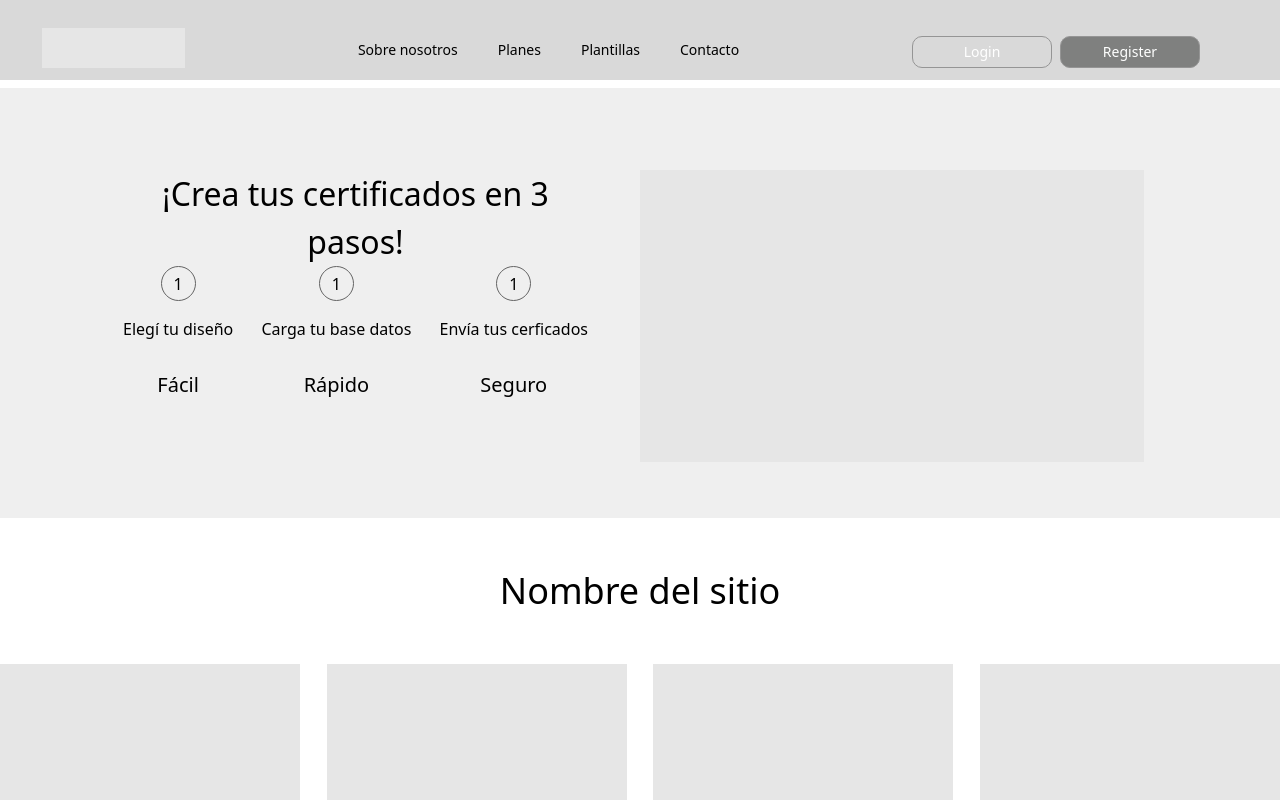
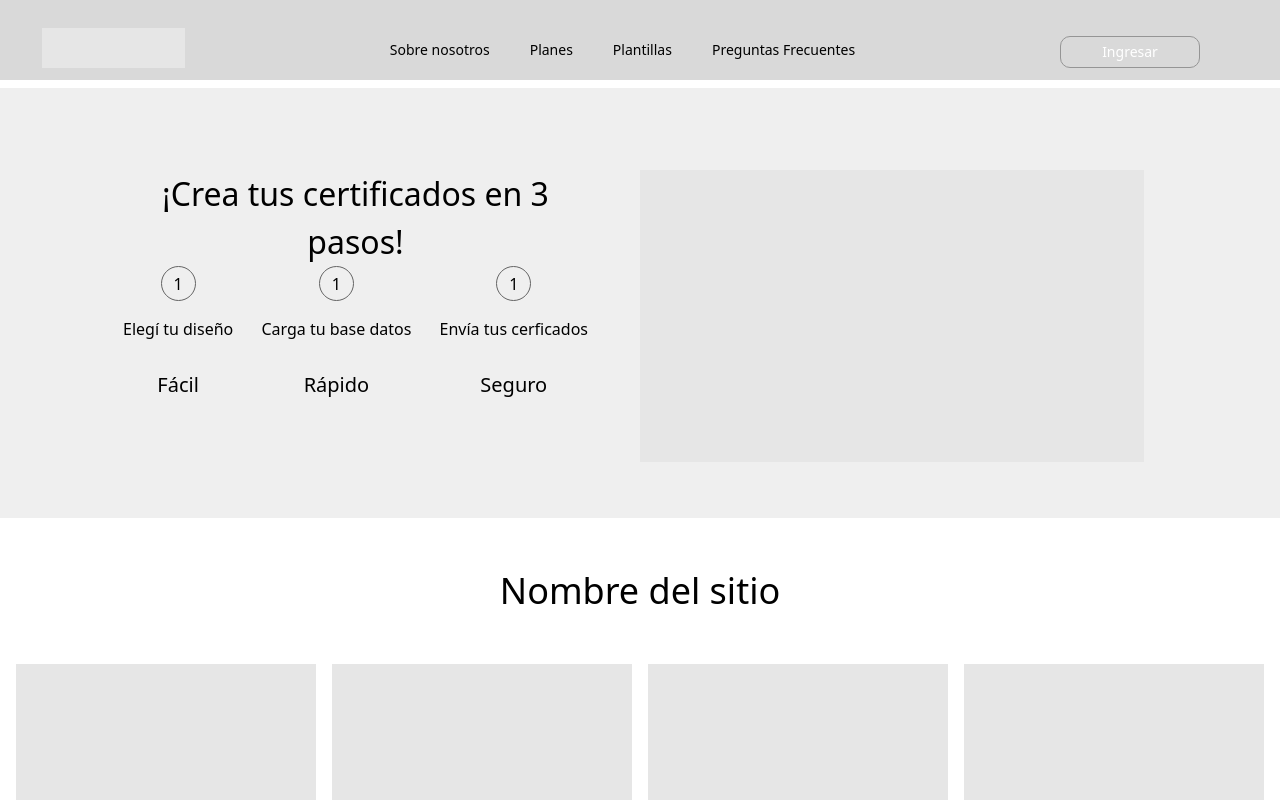
Before and after one commit to No-Country/s9-01-t-php-react, a React (Vite) app in the folder frontend/: page / in a window 1280 px wide. Shown: the top 800 px of the page. Built offline with nearby package versions, Linux system fonts and the light colour scheme; no server answers; sample sign-in values are in the browser's storage.

Commit message:
feat: faq & fix nav

```diff
--- /dev/null
+++ b/frontend/src/components/Layout/LayoutLanding.jsx
@@ -0,0 +1,14 @@
+import Footer from "../Footer/Footer";
+import Navbar from "../Navbar/Navbar";
+
+const LayoutLanding = ({ children }) => {
+  return (
+    <main className="w-full min-h-screen flex flex-col items-center">
+      <Navbar />
+      {children}
+      <Footer />
+    </main>
+  );
+};
+
+export default LayoutLanding;
--- a/frontend/src/components/Navbar/Navbar.jsx
+++ b/frontend/src/components/Navbar/Navbar.jsx
@@ -1,21 +1,43 @@
+import { useSelector } from "react-redux";
 import { Link } from "react-router-dom";
-import { CertificateIcon, HomeIcon, ProfileIcon, StarIcon } from "../Icons/Icons";
 
 const Navbar = () => {
+  const { isAuth } = useSelector(state => state.auth);
   return (
-    <nav className="max-w-[360px] w-full h-10 flex justify-between items-center px-10">
+    <nav className="h-[80px] w-full bg-[#D9D9D9] flex justify-between items-end pb-3 pr-[80px] pl-[42px]">
       <Link to="/">
-        <HomeIcon />
+        <div className="w-[143px] h-10 bg-[#E6E6E6]"></div>
       </Link>
-      <Link to="/dashboard">
-        <CertificateIcon />
-      </Link>
-      <Link>
-        <StarIcon />
-      </Link>
-      <Link to="/profile">
-        <ProfileIcon />
-      </Link>
+      <ul className="flex gap-10 pb-2">
+        <li className="font-normal text-sm left-6">Sobre nosotros</li>
+        <li className="font-normal text-sm left-6">Planes</li>
+        <li className="font-normal text-sm left-6">Plantillas</li>
+        <Link to="/faq">
+          <li className="font-normal text-sm left-6">Preguntas Frecuentes</li>
+        </Link>
+      </ul>
+      <div className="flex gap-2 text-white">
+        {isAuth ? (
+          <Link to="/home">
+            <button className="w-[140px] h-8 border border-[#959595] rounded-[10px] font-normal text-sm leading-6">
+              Ingresar
+            </button>
+          </Link>
+        ) : (
+          <>
+            <Link to="/login">
+              <button className="w-[140px] h-8 border border-[#959595] rounded-[10px] font-normal text-sm leading-6">
+                Login
+              </button>
+            </Link>
+            <Link to="/register">
+              <button className="w-[140px] h-8 bg-[#7F807F] border border-[#959595] rounded-[10px] font-normal text-sm leading-6">
+                Register
+              </button>
+            </Link>
+          </>
+        )}
+      </div>
     </nav>
   );
 };
--- a/frontend/src/components/Topbar/Topbar.jsx
+++ b/frontend/src/components/Topbar/Topbar.jsx
@@ -1,20 +1,32 @@
 import { BiSolidUser } from "react-icons/bi";
+import { FiBell } from "react-icons/fi";
 import { Link } from "react-router-dom";
 
 const Topbar = () => {
   return (
-    <header className="h-[80px] w-full bg-[#D9D9D9] flex justify-between items-center pr-[80px] pl-[42px]">
-      <div className="w-[143px] h-10 bg-[#E6E6E6]"></div>
-      <ul className="flex-1 h-full flex justify-end items-end pb-4 gap-9 pr-[57px]">
+    <nav className="h-[80px] w-full bg-[#D9D9D9] flex justify-between items-end pr-[80px] pl-[42px]">
+      <Link to="/">
+        <div className="w-[143px] h-10 bg-[#E6E6E6] mb-[22px]"></div>
+      </Link>
+      <ul className="flex-1 h-full flex justify-end items-end gap-9 pr-[57px] pb-[13px]">
+        <Link to="/home">
+          <li className="font-medium text-xl left-6 cursor-pointer">Inicio</li>
+        </Link>
         <li className="font-medium text-xl left-6 cursor-pointer">Plantillas</li>
-        <li className="font-medium text-xl left-6 cursor-pointer">Certificados</li>
+        <li className="font-medium text-xl left-6 cursor-pointer">Historial</li>
       </ul>
-      <Link to="/profile">
+      <div className="flex pb-2">
         <div className="w-10 h-10 flex justify-center items-center cursor-pointer">
-          <BiSolidUser className="w-[30px] h-[34px]" />
+          <FiBell className="w-[30px] h-[34px]" />
         </div>
-      </Link>
-    </header>
+
+        <Link to="/profile">
+          <div className="w-10 h-10 flex justify-center items-center cursor-pointer">
+            <BiSolidUser className="w-[30px] h-[34px]" />
+          </div>
+        </Link>
+      </div>
+    </nav>
   );
 };
 
--- /dev/null
+++ b/frontend/src/pages/faq.jsx
@@ -0,0 +1,26 @@
+import LayoutLanding from "../components/Layout/LayoutLanding";
+
+const Faq = () => {
+  return (
+    <LayoutLanding>
+      <section className="w-full">
+        <h1 className="pl-[83px] font-normal text-2xl leading-6 my-[50px]">Frecuentes preguntas</h1>
+        <div className="w-full h-[225px] flex justify-center gap-[97px] mb-[50px]">
+          <div className="w-[263px] h-full bg-[#D9D9D9] rounded-[20px] flex items-center">
+            <p className="font-normal text-2xl leading-6 text-center">
+              Sobre los planes y medios de pago
+            </p>
+          </div>
+          <div className="w-[263px] h-full bg-[#D9D9D9] rounded-[20px] flex items-center justify-center">
+            <p className="font-normal text-2xl leading-6 text-center">Sobre la cuenta</p>
+          </div>
+          <div className="w-[263px] h-full bg-[#D9D9D9] rounded-[20px] flex items-center justify-center">
+            <p className="font-normal text-2xl leading-6 text-center">Soporte y contacto</p>
+          </div>
+        </div>
+      </section>
+    </LayoutLanding>
+  );
+};
+
+export default Faq;
--- a/frontend/src/pages/landing.jsx
+++ b/frontend/src/pages/landing.jsx
@@ -1,30 +1,8 @@
-import { Link } from "react-router-dom";
-import Footer from "../components/Footer/Footer";
+import LayoutLanding from "../components/Layout/LayoutLanding";
 
 const Landing = () => {
   return (
-    <>
-      <header className="h-[80px] w-full bg-[#D9D9D9] flex justify-between items-end pb-3 pr-[80px] pl-[42px]">
-        <div className="w-[143px] h-10 bg-[#E6E6E6]"></div>
-        <ul className="flex gap-10 pb-2">
-          <li className="font-normal text-sm left-6">Sobre nosotros</li>
-          <li className="font-normal text-sm left-6">Planes</li>
-          <li className="font-normal text-sm left-6">Plantillas</li>
-          <li className="font-normal text-sm left-6">Contacto</li>
-        </ul>
-        <div className="flex gap-2 text-white">
-          <Link to="/login">
-            <button className="w-[140px] h-8 border border-[#959595] rounded-[10px] font-normal text-sm leading-6">
-              Login
-            </button>
-          </Link>
-          <Link to="/register">
-            <button className="w-[140px] h-8 bg-[#7F807F] border border-[#959595] rounded-[10px] font-normal text-sm leading-6">
-              Register
-            </button>
-          </Link>
-        </div>
-      </header>
+    <LayoutLanding>
       <section className="w-full h-[430px] bg-[#EFEFEF] flex mt-2">
         <div className="w-1/2 h-full pt-[82px] pr-[52px] flex justify-end items-start">
           <div className="w-[465px] h-[203px] flex flex-col justify-between">
@@ -121,8 +99,7 @@ const Landing = () => {
           <div className="h-[300px] w-[250px] bg-[#D9D9D9] rounded-[10px] shadow-lg shadow-black/25"></div>
         </div>
       </section>
-      <Footer />
-    </>
+    </LayoutLanding>
   );
 };
 
--- a/frontend/src/routes/App.jsx
+++ b/frontend/src/routes/App.jsx
@@ -9,6 +9,7 @@ import Profile from "../pages/profile";
 import Landing from "../pages/landing";
 import { ToastContainer } from "react-toastify";
 import "react-toastify/dist/ReactToastify.css";
+import Faq from "../pages/faq";
 
 function App() {
   return (
@@ -19,6 +20,7 @@ function App() {
           <Route path="*" element={<ErrorPage />} />
           <Route path="/login" element={<Login />} />
           <Route path="/register" element={<Register />} />
+          <Route path="/faq" element={<Faq />} />
           <Route element={<UserRouteProtected />}>
             <Route path="/home" element={<Home />} />
             <Route path="/profile" element={<Profile />} />
```
